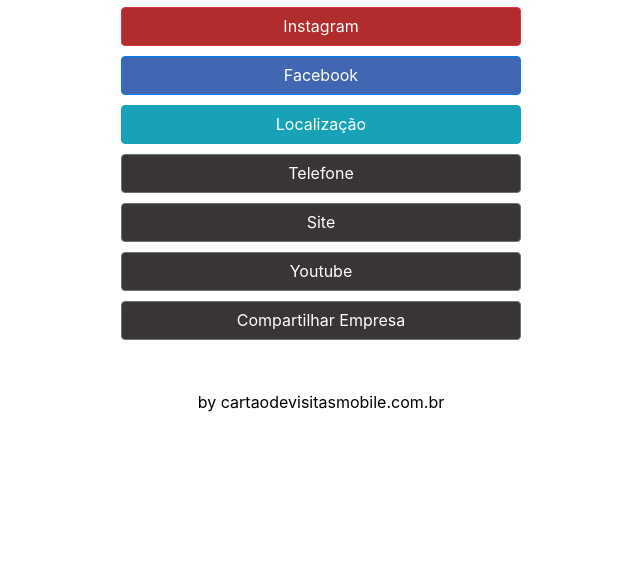
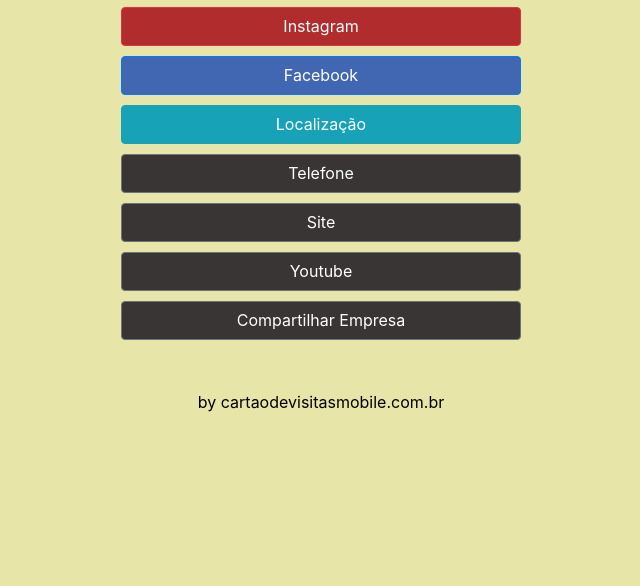
Before and after one commit to startdes/bolosdositio, a plain HTML site: page index.html in a window 1280 px wide. Shown: the part 214-800 px from the top of the page, without its empty margins (319-959 px from the left). Drawn offline with nearby package versions, Linux system fonts and the light colour scheme.

Commit message:
Add files via upload

```diff
--- a/css/stilo.css
+++ b/css/stilo.css
@@ -27,7 +27,7 @@
 }
 
 body {
-    background-color: #ffffff;
+    background-color: #e8e5a8;
 }
 
 .sitetelyoutubecomp {
```
